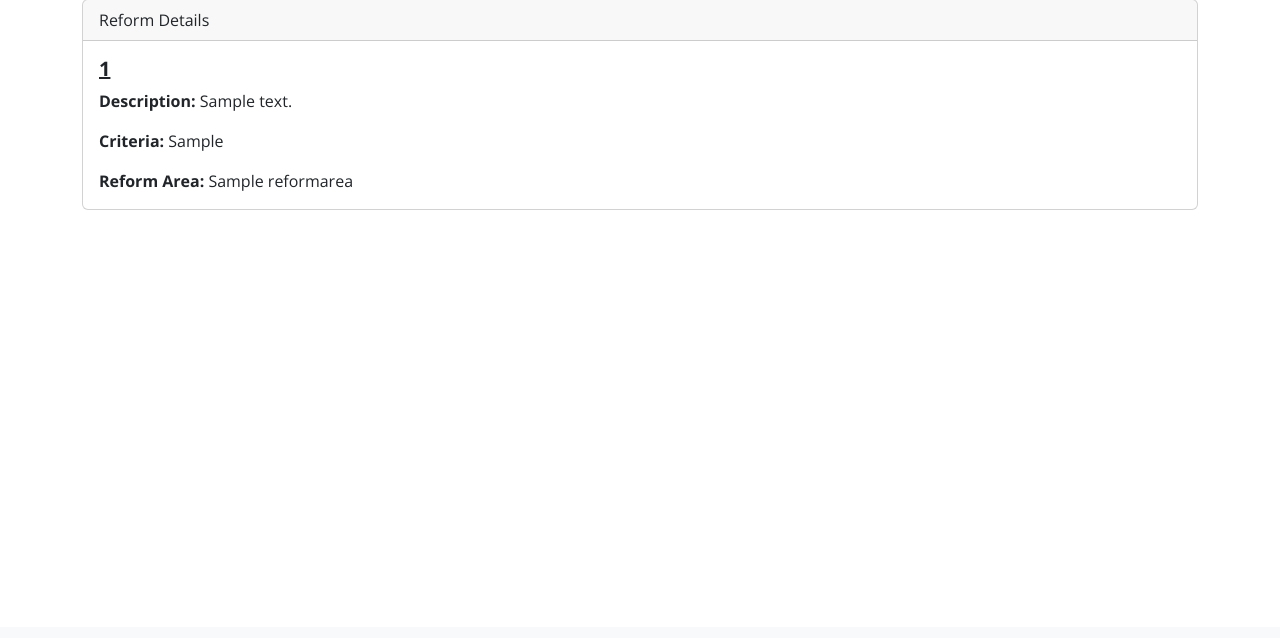
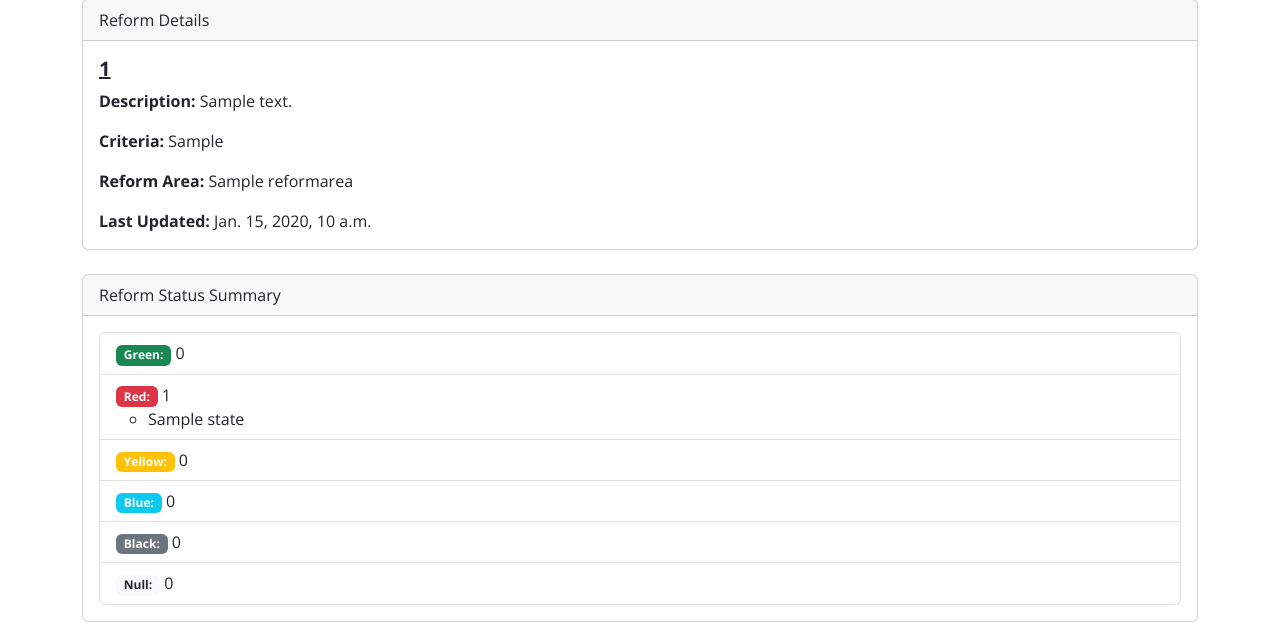
Before and after one commit to jacobfiler/stoplightapp, a Django app: page /reform_detail/1/ in a window 1280 px wide. Shown: the part 173-811 px from the top of the page. Before the commit the page ends 383 px from the top, so only its background shows below. Run offline with Django 5.2, Linux system fonts and the light colour scheme; a user stored in the database is signed in; tables that the repository leaves empty hold one stand-in row (values such as "Sample post"); some libraries are stand-ins or nearby versions.

Commit message:
added last updated, reform tally, statuses and addt details

```diff
--- a/stoplight_app/models.py
+++ b/stoplight_app/models.py
@@ -8,10 +8,11 @@ class ReformArea(models.Model):
 
 class Reform(models.Model):
     name = models.CharField(max_length=200)
-    description = models.TextField(blank=True, null=True)  # Now allows blank and null values
+    description = models.TextField(blank=True, null=True)
     slcid = models.CharField(max_length=10, primary_key=True)
-    criteria = models.TextField(blank=True, null=True)  # Now allows blank and null values
+    criteria = models.TextField(blank=True, null=True)
     reform_area = models.ForeignKey(ReformArea, on_delete=models.CASCADE, related_name='reforms')
+    last_updated = models.DateTimeField(auto_now=True)
 
     def __str__(self):
         return f"{self.name} ({self.slcid})"
@@ -21,6 +22,20 @@ class State(models.Model):
 
     def __str__(self):
         return self.name
+
+class SourceType(models.Model):
+    name = models.CharField(max_length=100)
+
+    def __str__(self):
+        return self.name
+
+class Source(models.Model):
+    reform_status = models.ForeignKey('ReformStatus', on_delete=models.CASCADE, related_name='sources')
+    source_type = models.ForeignKey(SourceType, on_delete=models.CASCADE)
+    url = models.URLField()
+
+    def __str__(self):
+        return f"{self.source_type.name} - {self.url}"
 
 class ReformStatus(models.Model):
     class StatusChoices(models.TextChoices):
@@ -39,6 +54,8 @@ class ReformStatus(models.Model):
         default=StatusChoices.NULL,
         blank=True, null=True
     )
+    last_updated = models.DateTimeField(auto_now=True)
+    additional_notes = models.TextField(blank=True, null=True)
 
     def __str__(self):
         return f"{self.reform.name} in {self.state.name} - {self.get_status_display()}"
--- a/stoplight_app/views.py
+++ b/stoplight_app/views.py
@@ -35,7 +35,22 @@ def StateReforms(request, state_name):
 @login_required
 def reform_detail(request, slcid):
     reform = get_object_or_404(Reform, slcid=slcid)
+    statuses = ReformStatus.objects.filter(reform=reform)
+
+    status_details = {
+        'green': statuses.filter(status=ReformStatus.StatusChoices.GREEN),
+        'red': statuses.filter(status=ReformStatus.StatusChoices.RED),
+        'yellow': statuses.filter(status=ReformStatus.StatusChoices.YELLOW),
+        'blue': statuses.filter(status=ReformStatus.StatusChoices.BLUE),
+        'black': statuses.filter(status=ReformStatus.StatusChoices.BLACK),
+        'null': statuses.filter(status=ReformStatus.StatusChoices.NULL)
+    }
+
+    status_counts = {key: value.count() for key, value in status_details.items()}
+
     context = {
         'reform': reform,
+        'status_counts': status_counts,
+        'status_details': status_details,
     }
     return render(request, 'stoplight_app/reform_detail.html', context)
--- a/templates/stoplight_app/reform_detail.html
+++ b/templates/stoplight_app/reform_detail.html
@@ -16,6 +16,66 @@
                     <p class="card-text"><strong>Description:</strong> {{ reform.description|default:"No Description Provided" }}</p>
                     <p class="card-text"><strong>Criteria:</strong> {{ reform.criteria|default:"No Criteria Provided" }}</p>
                     <p class="card-text"><strong>Reform Area:</strong> {{ reform.reform_area.name }}</p>
+                    <p class="card-text"><strong>Last Updated:</strong> {{ reform.last_updated }}</p>
+                </div>
+            </div>
+        </div>
+        <div class="col-md-12 mt-4">
+            <div class="card">
+                <div class="card-header">
+                    Reform Status Summary
+                </div>
+                <div class="card-body">
+                    <ul class="list-group">
+                        <li class="list-group-item">
+                            <span class="badge bg-success">Green:</span> {{ status_counts.green }}
+                            <ul>
+                                {% for status in status_details.green %}
+                                    <li>{{ status.state.name }}</li>
+                                {% endfor %}
+                            </ul>
+                        </li>
+                        <li class="list-group-item">
+                            <span class="badge bg-danger">Red:</span> {{ status_counts.red }}
+                            <ul>
+                                {% for status in status_details.red %}
+                                    <li>{{ status.state.name }}</li>
+                                {% endfor %}
+                            </ul>
+                        </li>
+                        <li class="list-group-item">
+                            <span class="badge bg-warning">Yellow:</span> {{ status_counts.yellow }}
+                            <ul>
+                                {% for status in status_details.yellow %}
+                                    <li>{{ status.state.name }}</li>
+                                {% endfor %}
+                            </ul>
+                        </li>
+                        <li class="list-group-item">
+                            <span class="badge bg-info">Blue:</span> {{ status_counts.blue }}
+                            <ul>
+                                {% for status in status_details.blue %}
+                                    <li>{{ status.state.name }}</li>
+                                {% endfor %}
+                            </ul>
+                        </li>
+                        <li class="list-group-item">
+                            <span class="badge bg-secondary">Black:</span> {{ status_counts.black }}
+                            <ul>
+                                {% for status in status_details.black %}
+                                    <li>{{ status.state.name }}</li>
+                                {% endfor %}
+                            </ul>
+                        </li>
+                        <li class="list-group-item">
+                            <span class="badge bg-light text-dark">Null:</span> {{ status_counts.null }}
+                            <ul>
+                                {% for status in status_details.null %}
+                                    <li>{{ status.state.name }}</li>
+                                {% endfor %}
+                            </ul>
+                        </li>
+                    </ul>
                 </div>
             </div>
         </div>
```
Also changed, not shown: stoplight_app/admin.py (+13 -3 lines), templates/stoplight_app/state_reforms.html (+10 -0 lines), stoplight_app/migrations/0003_sourcetype_reformstatus_additional_notes_source.py (added), stoplight_app/migrations/0004_reformstatus_last_updated_source_title.py (added), stoplight_app/migrations/0005_remove_source_title.py (added).
